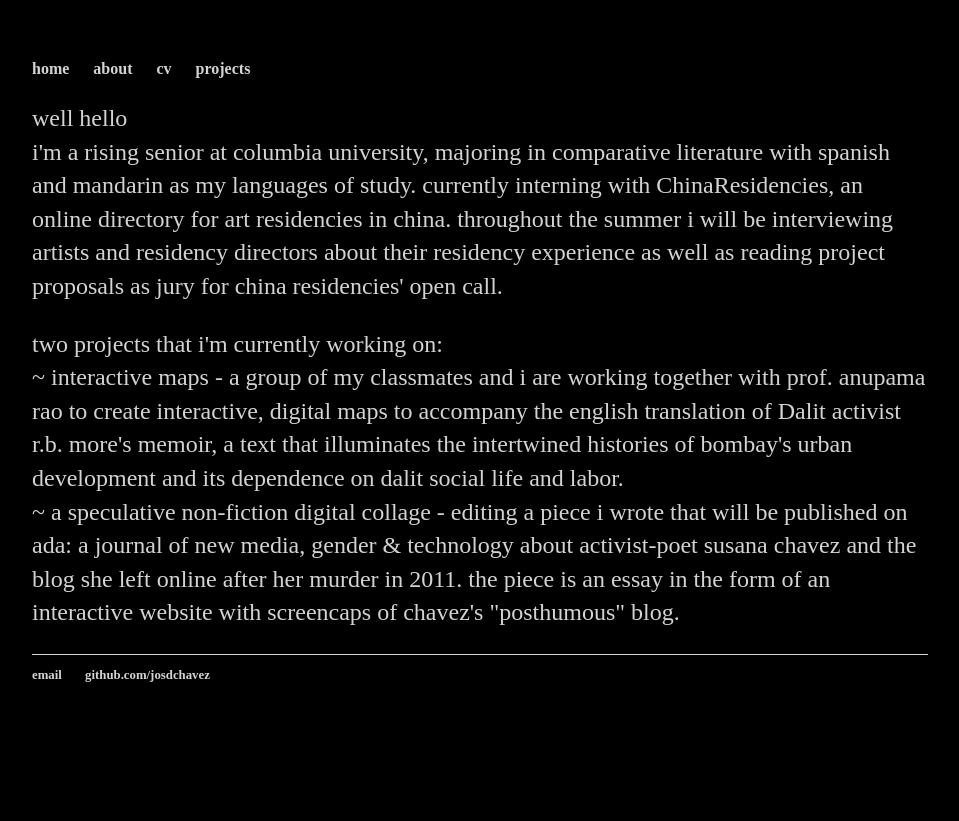
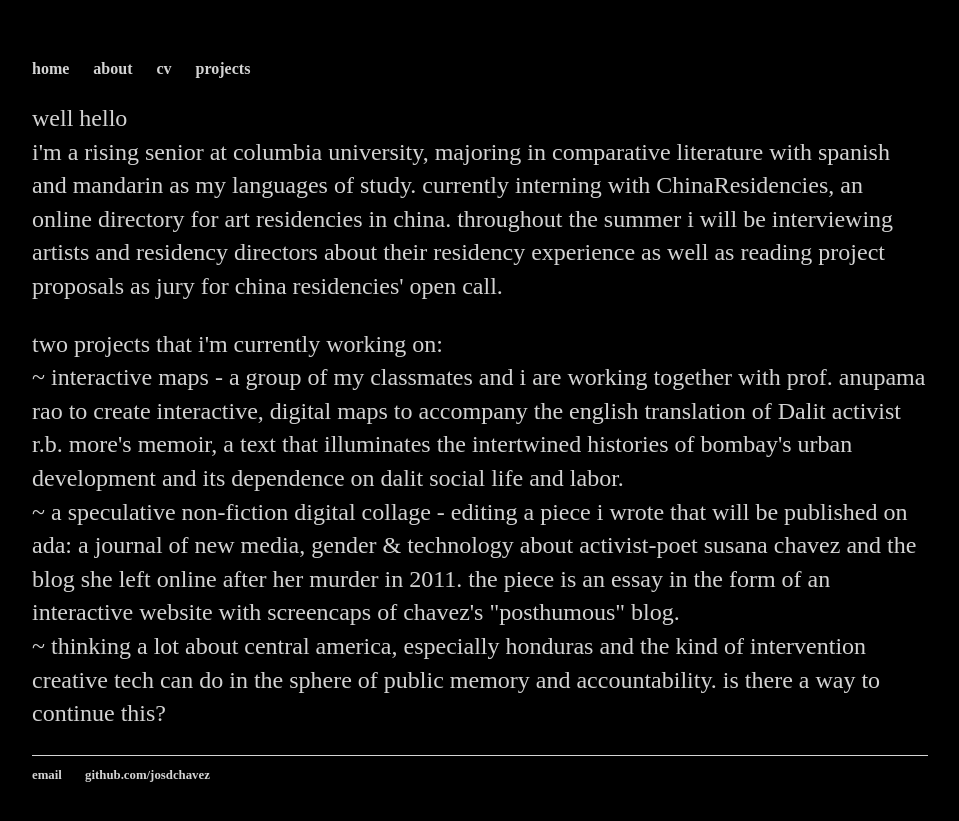
Before and after one commit to josdchavez/josdchavez.github.io, a Jekyll site: the page built from about/index.html, in a window 1280 px wide. Shown: the top 821 px of the page, without its empty margins (160-1119 px from the left). Built offline with Jekyll 4.4.1, drawn with Linux system fonts in a browser that asks for light colours.

Commit message:
Update index.html

```diff
--- a/about/index.html
+++ b/about/index.html
@@ -15,4 +15,7 @@ prof. anupama rao to create interactive, digital maps to accompany the english t
 ~ a speculative non-fiction digital collage - editing a piece i wrote that will be published on <a href="http://adanewmedia.org/">ada: a journal of new media, gender & technology</a>
   about activist-poet <a href="http://primeratormenta.blogspot.com">susana chavez</a> and the blog she left online after her <a href="http://newamericamedia.org/2011/01/not-one-more---susana-chavezs-death-sparks-outrage-in-juarez.php">murder</a> in 2011. the piece is an essay in the form of
   an interactive website with screencaps of chavez's "posthumous" blog.
+<br>
+~ thinking a lot about central america, especially honduras and the kind of intervention creative tech can do in the sphere of public memory and accountability.
+  is there a way to continue <a href="http://www.paulramirezjonas.com/selected/new_index.php#20&31_2010&sub202&02_Dictar y Recordar">this</a>?
 </p>
```
